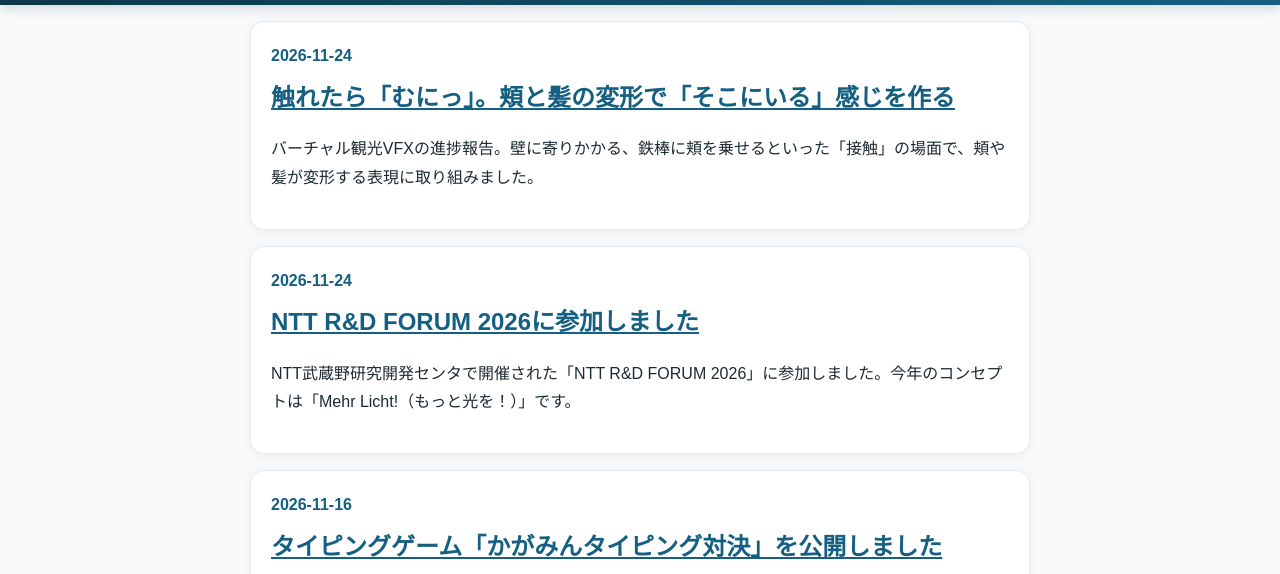
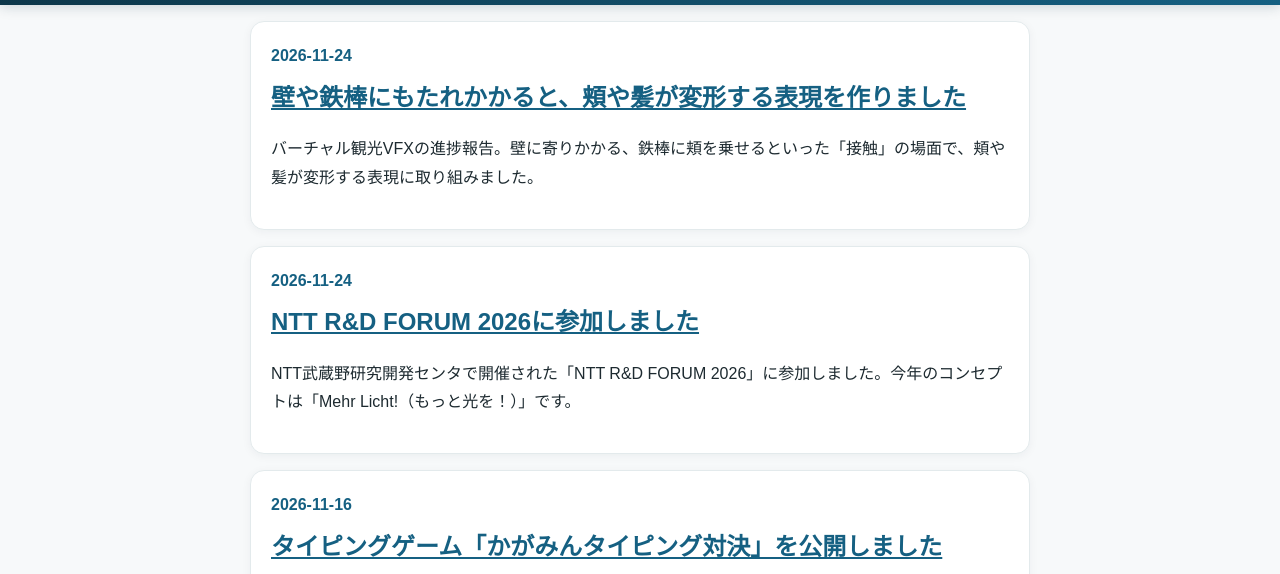
Before and after one commit to MizukamiTaiga/MizukamiTaiga.github.io, a plain HTML site: page blog/index.html in a window 1280 px wide. Shown: the part 226-800 px from the top of the page. Drawn offline with Linux system fonts and the light colour scheme.

Commit message:
Update blog index for plain cheek post title

```diff
--- a/blog/index.html
+++ b/blog/index.html
@@ -41,7 +41,7 @@ header.site{position:sticky;top:0;z-index:30;box-shadow:0 2px 12px rgba(11,47,63
 <main class="wrap">
 <article class="card">
 <div class="date">2026-11-24</div>
-<h2 style="margin:.2em 0"><a href="2026-11-24-vfx-cheek-deform.html">触れたら「むにっ」。頬と髪の変形で「そこにいる」感じを作る</a></h2>
+<h2 style="margin:.2em 0"><a href="2026-11-24-vfx-cheek-deform.html">壁や鉄棒にもたれかかると、頬や髪が変形する表現を作りました</a></h2>
 <p>バーチャル観光VFXの進捗報告。壁に寄りかかる、鉄棒に頬を乗せるといった「接触」の場面で、頬や髪が変形する表現に取り組みました。</p>
 </article>
 <article class="card">
```
